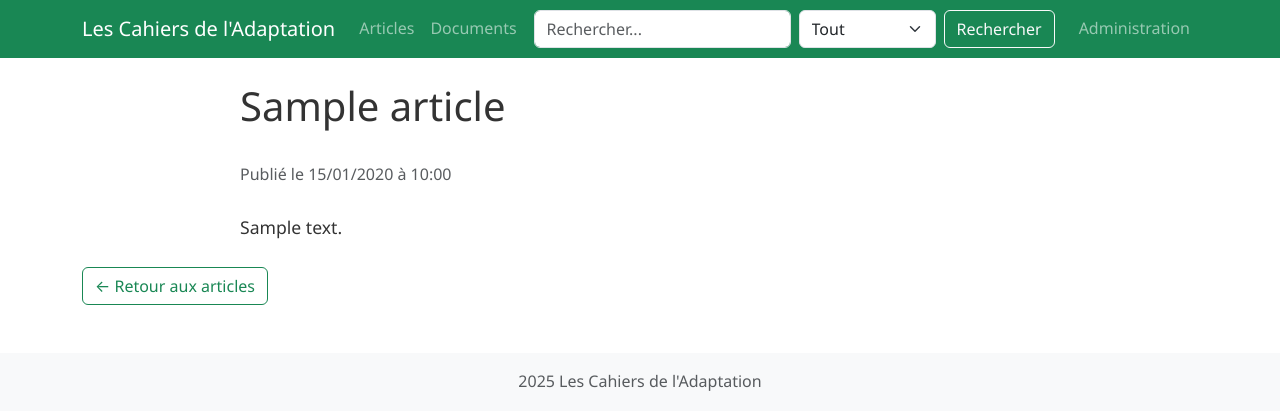
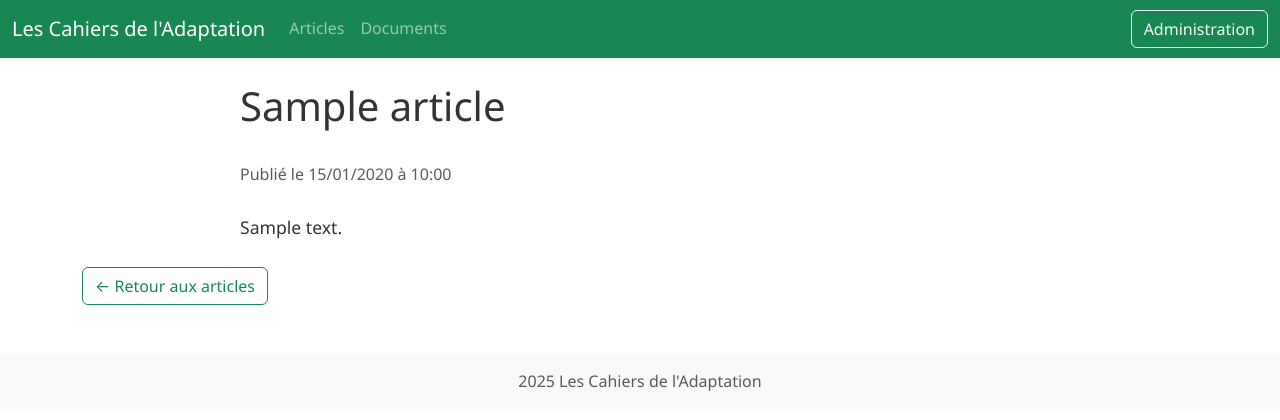
Before and after one commit to JeanMarcAntu/climate-blog, a Flask app: page /article/1 in a window 1280 px wide. Shown: the top 420 px of the page. Run offline with Flask 3, Linux system fonts and the light colour scheme; tables that the repository leaves empty hold one stand-in row (values such as "Sample post"); some libraries are stand-ins or nearby versions.

Commit message:
Simplification de la barre de navigation : suppression du menu déroulant et de la recherche, réorganisation des éléments d'authentification

```diff
--- a/templates/base.html
+++ b/templates/base.html
@@ -14,8 +14,8 @@
     {% block extra_head %}{% endblock %}
 </head>
 <body>
-    <nav class="navbar navbar-expand-lg navbar-dark bg-success">
-        <div class="container">
+    <nav class="navbar navbar-expand-lg navbar-dark bg-success mb-4">
+        <div class="container-fluid">
             <a class="navbar-brand" href="{{ url_for('home') }}">Les Cahiers de l'Adaptation</a>
             <button class="navbar-toggler" type="button" data-bs-toggle="collapse" data-bs-target="#navbarNav">
                 <span class="navbar-toggler-icon"></span>
@@ -29,34 +29,21 @@
                         <a class="nav-link" href="{{ url_for('documents') }}">Documents</a>
                     </li>
                 </ul>
-                <form class="d-flex me-3" action="{{ url_for('search') }}" method="get">
-                    <input class="form-control me-2" type="search" name="q" placeholder="Rechercher..." aria-label="Search">
-                    <select class="form-select me-2" name="type" style="width: auto;">
-                        <option value="all">Tout</option>
-                        <option value="articles">Articles</option>
-                        <option value="documents">Documents</option>
-                    </select>
-                    <button class="btn btn-outline-light" type="submit">Rechercher</button>
-                </form>
-                <ul class="navbar-nav">
+                <div class="d-flex align-items-center">
                     {% if current_user.is_authenticated %}
-                        <li class="nav-item">
-                            <span class="nav-link">Connecté en tant qu'administrateur</span>
-                        </li>
-                        <li class="nav-item">
-                            <a class="nav-link" href="{{ url_for('logout') }}">Déconnexion</a>
-                        </li>
+                    <span class="navbar-text me-3 text-white">
+                        Connecté en tant qu'administrateur
+                    </span>
+                    <a href="{{ url_for('logout') }}" class="btn btn-outline-light">Déconnexion</a>
                     {% else %}
-                        <li class="nav-item">
-                            <a class="nav-link" href="{{ url_for('login') }}">Administration</a>
-                        </li>
+                    <a href="{{ url_for('login') }}" class="btn btn-outline-light">Administration</a>
                     {% endif %}
-                </ul>
+                </div>
             </div>
         </div>
     </nav>
 
-    <div class="container mt-4">
+    <div class="container">
         {% with messages = get_flashed_messages(with_categories=true) %}
             {% if messages %}
                 {% for category, message in messages %}
```
